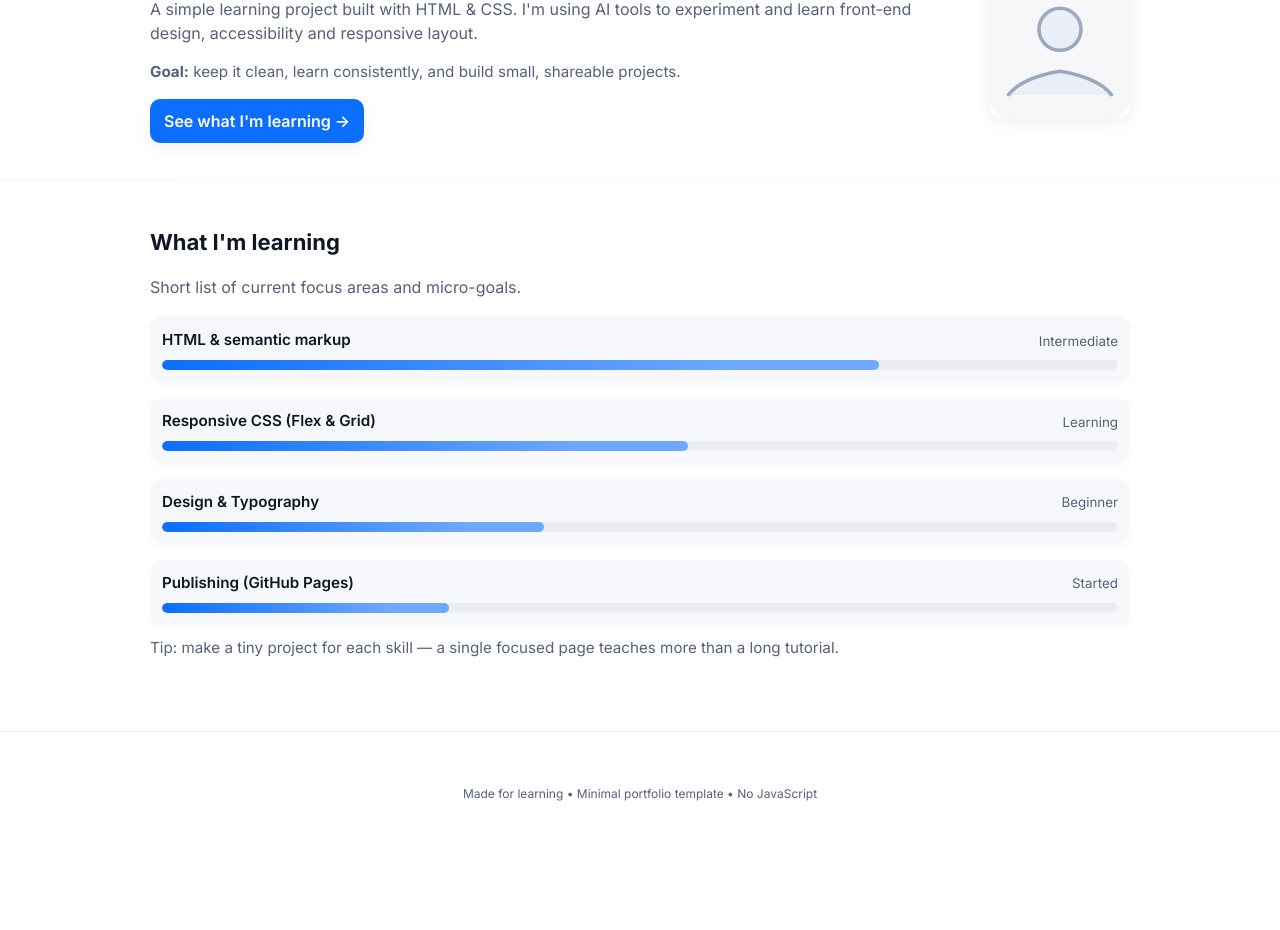
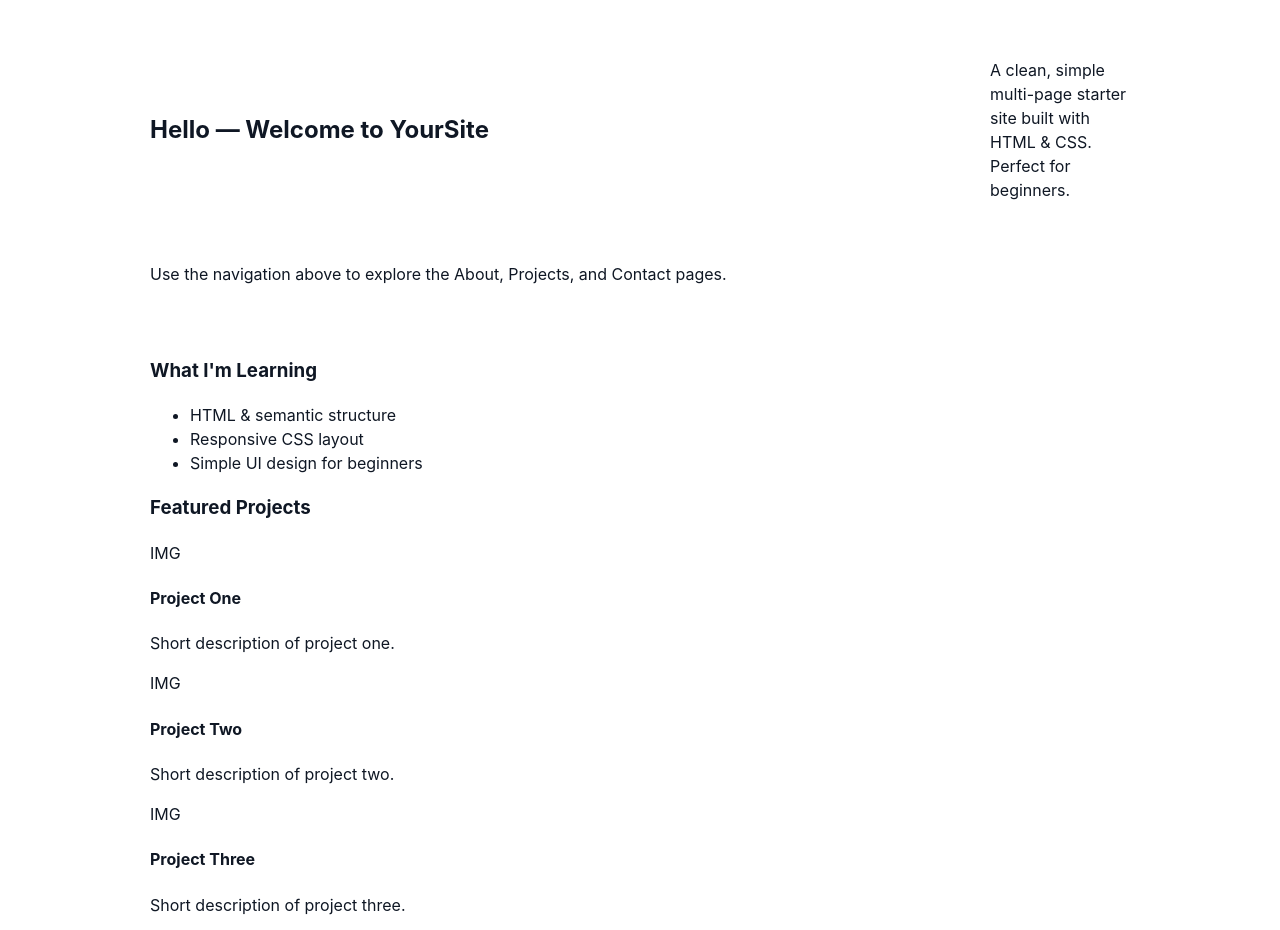
Before and after one commit to madchatare-tech/My-first-website-portfolio, a plain HTML site: page index.html in a window 1280 px wide. Shown: the part 170-1100 px from the top of the page. Before the commit the page ends 1023 px from the top, so only its background shows below. Drawn offline with Linux system fonts and the light colour scheme.

Commit message:
Update index.html

```diff
--- a/index.html
+++ b/index.html
@@ -1,115 +1,67 @@
 <!doctype html>
 <html lang="en">
 <head>
-  <meta charset="utf-8" />
-  <meta name="viewport" content="width=device-width,initial-scale=1" />
-  <title>My first website — portfolio</title>
-
-  <!-- Optional: lightweight web font -->
-  <link href="https://fonts.googleapis.com/css2?family=Inter:wght@300;400;600;700&display=swap" rel="stylesheet">
-
-  <link rel="stylesheet" href="style.css">
+<meta charset="utf-8">
+<meta name="viewport" content="width=device-width, initial-scale=1">
+<title>Home — Your Site</title>
+<link rel="stylesheet" href="style.css">
 </head>
 <body>
-  <div class="page">
-    <header class="site-header">
-      <div class="container header-inner">
-        <a class="logo" href="/">My-first-website</a>
-        <nav class="nav">
-          <a href="#learning">What I'm Learning</a>
-          <a href="#about">About</a>
-        </nav>
-      </div>
-    </header>
+<header class="site-header">
+<div class="container header-inner">
+<h1 class="brand">YourSite</h1>
+<nav class="top-nav" aria-label="Main navigation">
+<a href="index.html" class="nav-link active">Home</a>
+<a href="about.html" class="nav-link">About</a>
+<a href="projects.html" class="nav-link">Projects</a>
+<a href="contact.html" class="nav-link">Contact</a>
+</nav>
+</div>
+</header>
 
-    <main>
-      <!-- HERO -->
-      <section class="hero container" id="about">
-        <div class="hero-content">
-          <h1>My first website — portfolio</h1>
-          <p class="lede">
-            A simple learning project built with HTML &amp; CSS. I'm using AI tools to experiment and learn front-end design, accessibility and responsive layout.
-          </p>
 
-          <p class="quick">
-            <strong>Goal:</strong> keep it clean, learn consistently, and build small, shareable projects.
-          </p>
+<main class="container">
+<section class="hero">
+<h2>Hello — Welcome to YourSite</h2>
+<p class="lead">A clean, simple multi-page starter site built with HTML & CSS. Perfect for beginners.</p>
+<p>Use the navigation above to explore the About, Projects, and Contact pages.</p>
+</section>
 
-          <a class="cta" href="#learning">See what I'm learning →</a>
-        </div>
 
-        <!-- Minimal avatar / illustration (inline SVG) -->
-        <div class="hero-illustration" aria-hidden="true">
-          <svg viewBox="0 0 120 120" xmlns="http://www.w3.org/2000/svg" role="img">
-            <rect width="120" height="120" rx="16" fill="#F7F7FA"/>
-            <g transform="translate(16,16)" fill="none" stroke="#BFC8D6" stroke-width="3" stroke-linecap="round">
-              <circle cx="44" cy="28" r="18" fill="#E9EEF7" stroke="none"/>
-              <path d="M0 84c12-16 44-20 44-20s32 4 44 20" fill="#E9EEF7" stroke="none"/>
-              <circle cx="44" cy="28" r="18" stroke="#9AA8C0" fill="none"/>
-              <path d="M0 84c12-16 44-20 44-20s32 4 44 20" stroke="#9AA8C0" fill="none"/>
-            </g>
-          </svg>
-        </div>
-      </section>
+<section class="what-i-learn"
+>
+<h3>What I'm Learning</h3>
+<ul class="learning-list">
+<li>HTML & semantic structure</li>
+<li>Responsive CSS layout</li>
+<li>Simple UI design for beginners</li>
+</ul>
+</section>
 
-      <hr class="divider">
 
-      <!-- WHAT I'M LEARNING -->
-      <section class="learning container" id="learning">
-        <h2>What I'm learning</h2>
-        <p class="muted">Short list of current focus areas and micro-goals.</p>
+<section class="quick-projects">
+<h3>Featured Projects</h3>
+<div class="projects-preview">
+<article class="proj-card">
+<div class="proj-thumb">IMG</div>
+<h4>Project One</h4>
+<p>Short description of project one.</p>
+</article>
 
-        <ul class="skills">
-          <li>
-            <div class="skill-title">
-              <span>HTML &amp; semantic markup</span>
-              <span class="skill-level">Intermediate</span>
-            </div>
-            <div class="progress" role="progressbar" aria-valuemin="0" aria-valuemax="100" aria-valuenow="75">
-              <div class="progress-fill" style="width:75%"></div>
-            </div>
-          </li>
 
-          <li>
-            <div class="skill-title">
-              <span>Responsive CSS (Flex & Grid)</span>
-              <span class="skill-level">Learning</span>
-            </div>
-            <div class="progress" role="progressbar" aria-valuemin="0" aria-valuemax="100" aria-valuenow="55">
-              <div class="progress-fill" style="width:55%"></div>
-            </div>
-          </li>
+<article class="proj-card">
+<div class="proj-thumb">IMG</div>
+<h4>Project Two</h4>
+<p>Short description of project two.</p>
+</article>
 
-          <li>
-            <div class="skill-title">
-              <span>Design & Typography</span>
-              <span class="skill-level">Beginner</span>
-            </div>
-            <div class="progress" role="progressbar" aria-valuemin="0" aria-valuemax="100" aria-valuenow="40">
-              <div class="progress-fill" style="width:40%"></div>
-            </div>
-          </li>
 
-          <li>
-            <div class="skill-title">
-              <span>Publishing (GitHub Pages)</span>
-              <span class="skill-level">Started</span>
-            </div>
-            <div class="progress" role="progressbar" aria-valuemin="0" aria-valuemax="100" aria-valuenow="30">
-              <div class="progress-fill" style="width:30%"></div>
-            </div>
-          </li>
-        </ul>
-
-        <p class="note">Tip: make a tiny project for each skill — a single focused page teaches more than a long tutorial.</p>
-      </section>
-    </main>
-
-    <footer class="site-footer">
-      <div class="container">
-        <small>Made for learning • Minimal portfolio template • No JavaScript</small>
-      </div>
-    </footer>
-  </div>
-</body>
+<article class="proj-card">
+<div class="proj-thumb">IMG</div>
+<h4>Project Three</h4>
+<p>Short description of project three.</p>
+</article>
+</div>
+<p class="center"><a href="projects.html" class="button">See all projects</a></p>
+</section>
 </html>
```
